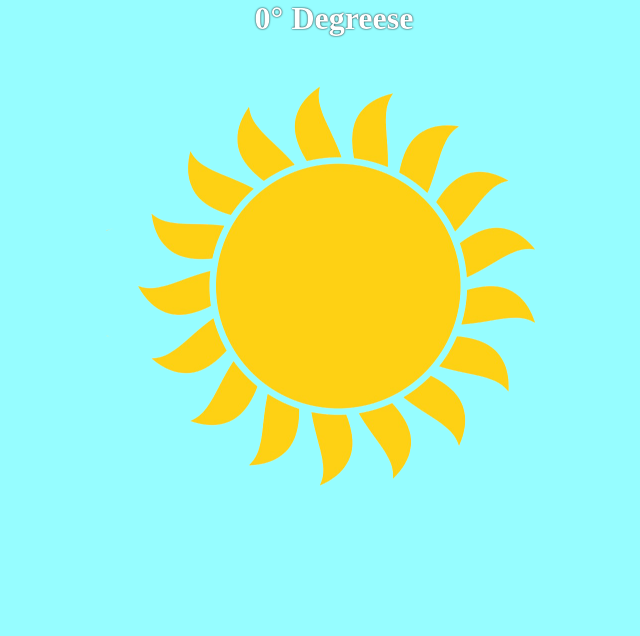
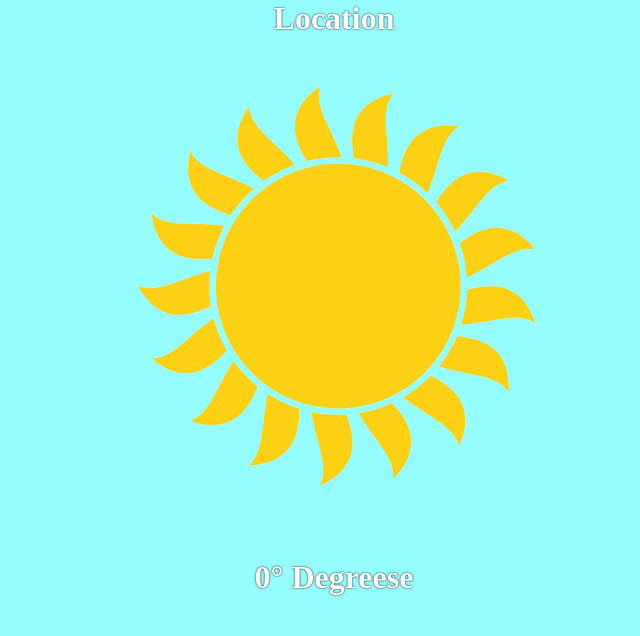
Before and after one commit to Vipershroom/weather_app, a React (Vite) app: page / in a window 1280 px wide. Shown: the top 636 px of the page, without its empty margins (306-946 px from the left). Built offline with nearby package versions, Linux system fonts and the light colour scheme.

Commit message:
Add location header

```diff
--- a/src/components/Planet.tsx
+++ b/src/components/Planet.tsx
@@ -6,8 +6,9 @@ import './styles/Planet.scss'
 const Planet = () => {
     return (
         <div className="header">
+            <h1>Location</h1>
+            <img src={Sun} alt="" />
             <h1>0° Degreese</h1>
-            <img src={Sun} alt="" />
         </div>
     )
 }
```
